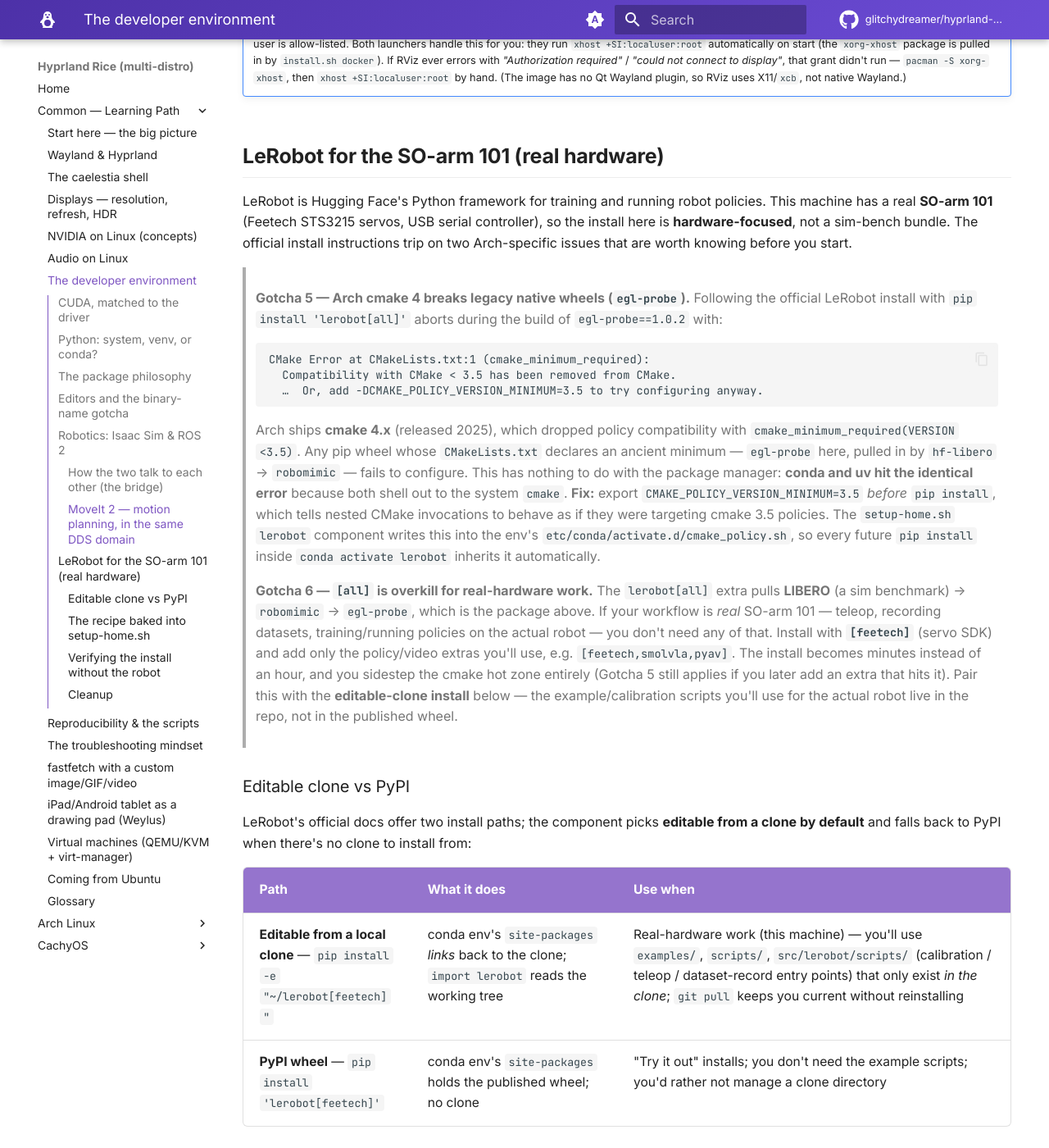
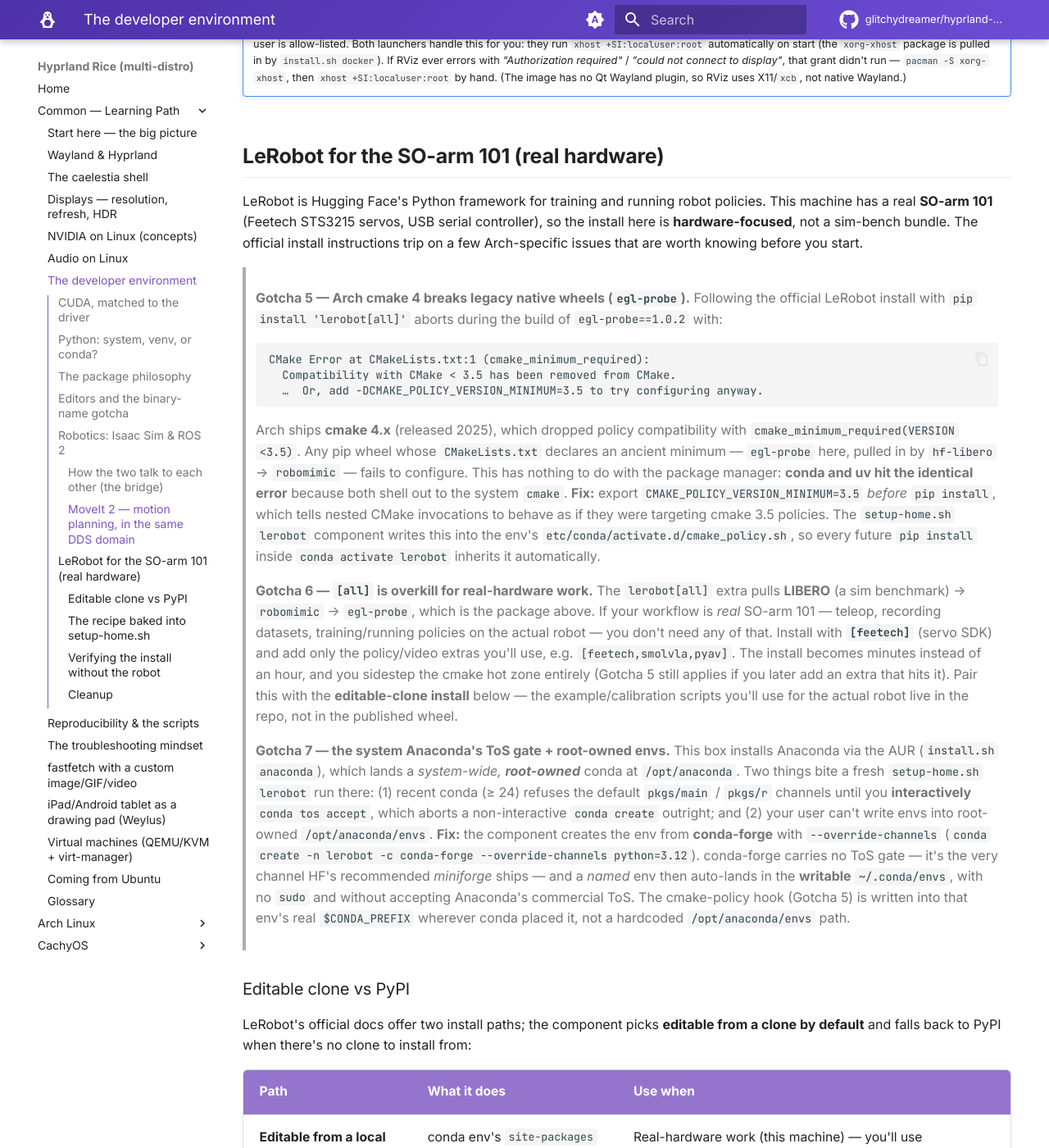
Before and after one commit to glitchydreamer/arch-hyprland-setup, an MkDocs documentation site: the page built from docs/common/dev-environment.md, in a window 1280 px wide and 1400 px high, scrolled down 6946 px. Shown: the whole window at 82% size. Built offline with MkDocs 1.6.1 and Material for MkDocs 9.7.7, drawn with Linux system fonts in a browser that asks for light colours; comment, search, counter and statistics services are not loaded.

Commit message:
fix(lerobot): create conda env from conda-forge to dodge ToS + root-owned base
The `lerobot` setup-home component failed on a fresh box: the AUR `anaconda`
package installs a system-wide, root-owned conda at /opt/anaconda, and conda
25.x now gates the default pkgs/main+pkgs/r channels behind interactive
`conda tos accept`, aborting the non-interactive `conda create`. Even past the
gate, the user can't write envs into root-owned /opt/anaconda/envs.

Create the env from conda-forge with --override-channels (no ToS gate, same
channel HF's recommended miniforge ships); a named env then auto-lands in the
writable ~/.conda/envs. Also derive the cmake-policy activate hook path from
the env's real $CONDA_PREFIX instead of a hardcoded /opt/anaconda/envs path,
and export CMAKE_POLICY_VERSION_MINIMUM for the current run so this install's
own native builds inherit it. Mirrored across both arch + cachyos copies.

Verified on cachyos-robot: lerobot 0.5.2 editable, torch 2.11.0+cu130,
cuda.is_available()=True on the RTX 3060, lerobot-verify PASS. Docs: new
Gotcha 7 in dev-environment.md.

Co-Authored-By: Claude Opus 4.8 <noreply@anthropic.com>

```diff
--- a/docs/common/dev-environment.md
+++ b/docs/common/dev-environment.md
@@ -318,7 +318,7 @@ the other side's topics, confirming all three share the domain.
 LeRobot is Hugging Face's Python framework for training and running robot
 policies. This machine has a real **SO-arm 101** (Feetech STS3215 servos, USB
 serial controller), so the install here is **hardware-focused**, not a
-sim-bench bundle. The official install instructions trip on two Arch-specific
+sim-bench bundle. The official install instructions trip on a few Arch-specific
 issues that are worth knowing before you start.
 
 > **Gotcha 5 — Arch cmake 4 breaks legacy native wheels (`egl-probe`).** Following
@@ -352,6 +352,21 @@ issues that are worth knowing before you start.
 > applies if you later add an extra that hits it). Pair this with the
 > **editable-clone install** below — the example/calibration scripts you'll use
 > for the actual robot live in the repo, not in the published wheel.
+
+> **Gotcha 7 — the system Anaconda's ToS gate + root-owned envs.** This box
+> installs Anaconda via the AUR (`install.sh anaconda`), which lands a
+> *system-wide, **root-owned*** conda at `/opt/anaconda`. Two things bite a fresh
+> `setup-home.sh lerobot` run there: (1) recent conda (≥ 24) refuses the default
+> `pkgs/main` / `pkgs/r` channels until you **interactively** `conda tos accept`,
+> which aborts a non-interactive `conda create` outright; and (2) your user can't
+> write envs into root-owned `/opt/anaconda/envs`. **Fix:** the component creates
+> the env from **conda-forge** with `--override-channels`
+> (`conda create -n lerobot -c conda-forge --override-channels python=3.12`).
+> conda-forge carries no ToS gate — it's the very channel HF's recommended
+> *miniforge* ships — and a *named* env then auto-lands in the **writable**
+> `~/.conda/envs`, with no `sudo` and without accepting Anaconda's commercial ToS.
+> The cmake-policy hook (Gotcha 5) is written into that env's real `$CONDA_PREFIX`
+> wherever conda placed it, not a hardcoded `/opt/anaconda/envs` path.
 
 ### Editable clone vs PyPI
 
```
Also changed, not shown: 2 other files.
